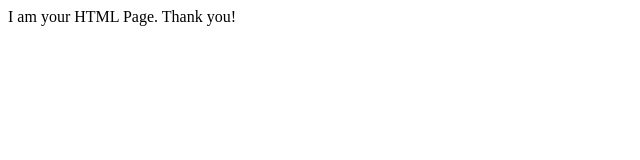
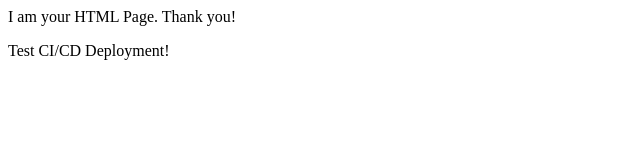
Before and after one commit to deepakaparthi/Lesson--02--GitHubFiles, a plain HTML site: page index.html in a window 1280 px wide. Shown: the whole page, without its empty margins (0-640 px from the left). Drawn offline with Linux system fonts and the light colour scheme.

Commit message:
Update index.html

```diff
--- a/index.html
+++ b/index.html
@@ -5,6 +5,8 @@
 <body>
 
 	<p> I am your HTML Page. Thank you! </p>
+	<p> Test CI/CD Deployment! </p>
+
 
 </body>
 
```
